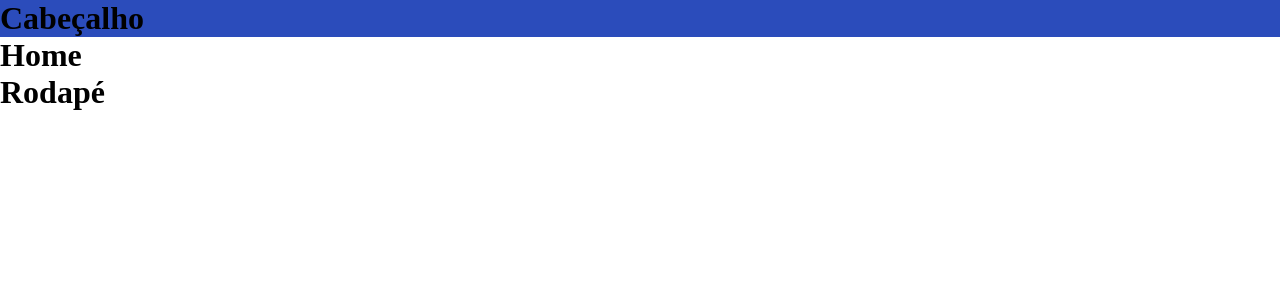
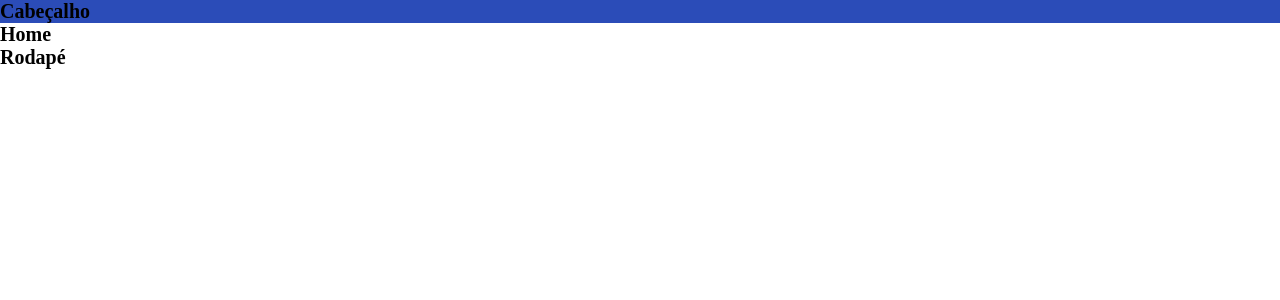
Before and after one commit to mediocha/LIS-lab, a React (Create React App) app: page / in a window 1280 px wide. Shown: the top 300 px of the page. Built offline with nearby package versions, Linux system fonts and the light colour scheme.

Commit message:
adicionando variaveis globais

```diff
--- a/src/components/Header/Container/index.tsx
+++ b/src/components/Header/Container/index.tsx
@@ -5,7 +5,7 @@ import styled from 'styled-components';
 
 const MainHeader = styled.header`
 
-background-color: #2B4CBB;
+background-color: var(--primaria);
 
 
 
--- a/src/settings/global.css
+++ b/src/settings/global.css
@@ -1,3 +1,26 @@
+:root { /*definindo globalmente*/
+    --primaria: #2B4CB8;
+    --primaria-dark: #0C3197;
+    --primaria-light: #2F80ED;
+
+    --secundaria: #D81B60;
+    --secundaria-dark: #A00037;
+    --secundaria-light: #FF5C8D;
+
+    --branco: white;
+    --cinza: grey;
+
+    /*Tamanhos*/
+    --grande: 26px;
+    --medio: 16px;
+    --pequeno: 14px;
+
+    /*rem -- medida relacionada ao root*/
+    font-size: 62.5%;
+
+
+}
+
 * {
     margin: 0;
     padding: 0;
@@ -10,5 +33,5 @@ html, body, #root {
 }
 
 body {
-    background-color: white;
+    background-color: var(--branco);
 }
```
